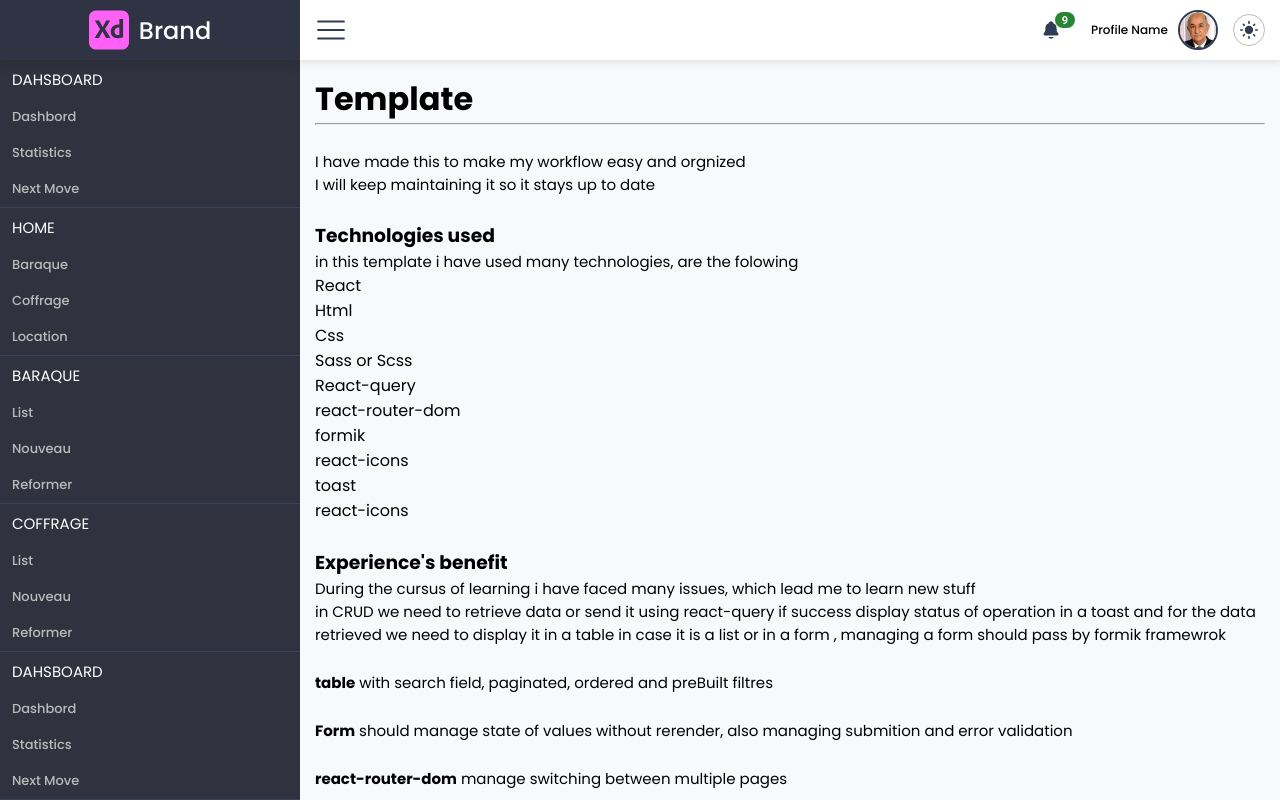
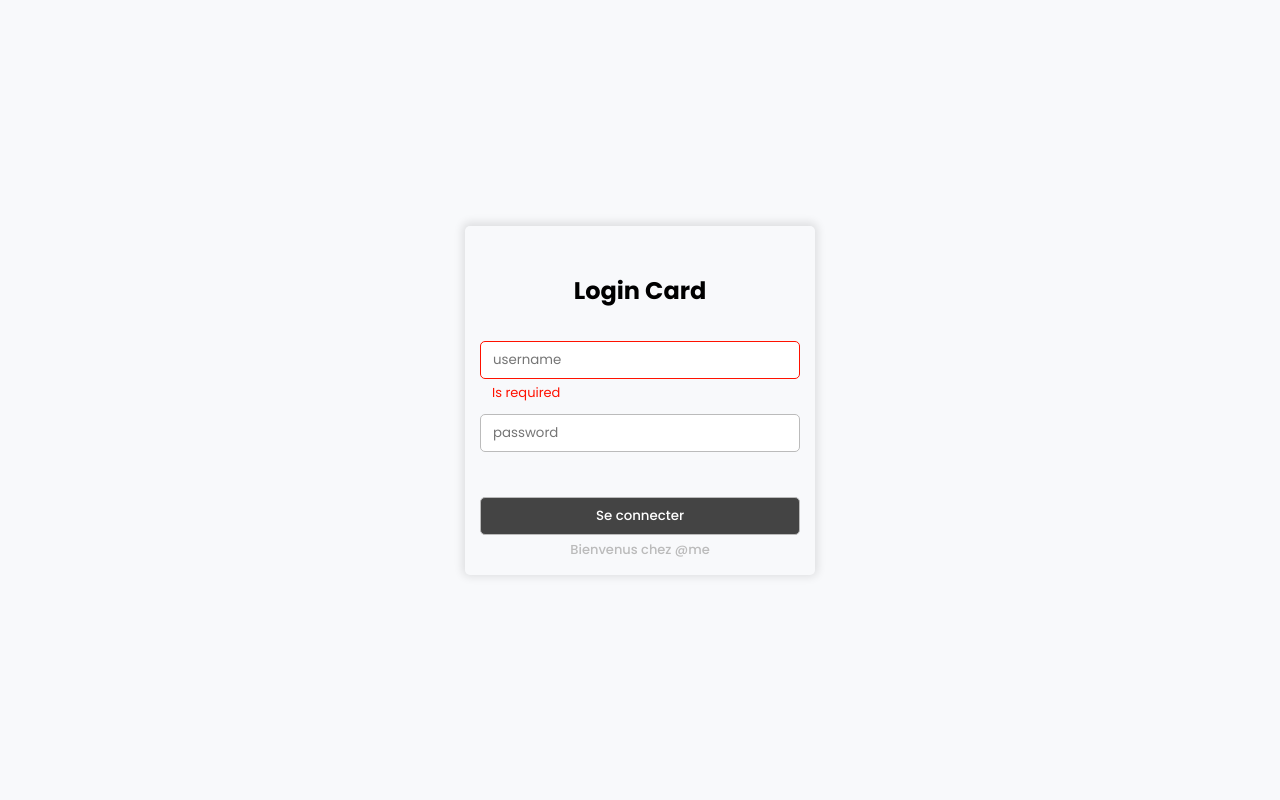
Before and after one commit to aitemrar-younes/frontend, a React (Vite) app: page / in a window 1280 px wide. Built offline with nearby package versions, Linux system fonts and the light colour scheme.

Commit message:
trying to implement form using react hook form

```diff
--- a/src/App.jsx
+++ b/src/App.jsx
@@ -1,10 +1,12 @@
 import RootFrame from "./components/layout/RootFrame"
+import Login from "./pages/login/Login"
 
 function App() {
 
   return (
     <>
-      <RootFrame>
+      <Login />
+      {/* <RootFrame>
         <h1>Template</h1>
         <hr />
         <br />
@@ -43,7 +45,7 @@ function App() {
         <p><strong>Modals</strong> display modals</p>
         <br />
 
-      </RootFrame>
+      </RootFrame> */}
     </>
   )
 }
--- /dev/null
+++ b/src/assets/Styles/Login.scss
@@ -0,0 +1,43 @@
+.__Login__{
+    width: 100vw;
+    height: 100vh;
+    background-color: rgb(248 249 251);
+    display: flex;
+    justify-content: center;
+    align-items: center;
+    .login_card{
+        display: flex;
+        flex-direction: column;
+        width: 350px;
+        //height: 450px;
+        .card_header{
+            display: flex;
+            justify-content: center;
+            align-items: center;
+            height: 100px;
+        }
+        .card_body{
+            .input-group{
+                margin-bottom: 10px;
+                span.text-danger{
+                    font-size: 13px;
+                    color: rgb(255, 17, 0);
+                    padding: 0 12px;
+                }
+            }
+            button{
+                margin-top: 35px;
+            }
+        }
+        .card_footer{
+            span{
+                font-size: 13px;
+                color: #bbb;
+                font-weight: 500;
+                text-align: center;
+                display: block;
+                cursor: pointer;
+            }
+        }
+    }
+}
--- a/src/assets/Styles/globalStyle.scss
+++ b/src/assets/Styles/globalStyle.scss
@@ -23,6 +23,47 @@ img{
 p{
     font-size: 15px;
 }
+.card{
+    padding: 15px;
+    border-radius: 5px;
+    box-shadow: 0 -1px 8px 3px rgba(0,0,0,0.1);
+}
+input{
+    padding: 8px 12px;
+    border-radius: 5px;
+    //margin-bottom: 5px;
+    border: 1px solid #bbb;
+    outline: 1px solid transparent;
+    box-shadow: 0 0 5px 0.2rem rgba(0, 123, 255, 0);
+    width: 100%;
+
+    &:focus{
+        border-color: transparent;
+        outline: 1px solid #118adb;
+        box-shadow: 0 0 5px 0.2rem rgba(0, 123, 255, 0.25);
+    }
+    &.invalid{
+        border: 1px solid rgb(255, 17, 0);
+        &:focus{
+            border-color: transparent;
+            outline: 1px solid rgb(255, 17, 0);
+            box-shadow: 0 0 5px 0.2rem rgb(255, 17, 0, 0.25);
+        }
+    }
+}
+button{
+    padding: 8px 12px;
+    border-radius: 5px;
+    margin-bottom: 5px;
+    border: 1px solid #bbb;
+    outline: 1px solid transparent;
+    box-shadow: 0 0 5px 0.2rem rgba(0, 123, 255, 0);
+    width: 100%;
+    cursor: pointer;
+    color: #fff;
+    background-color: #444;
+    font-weight: 500;
+}
 
 /* Scrollbar styles */
 /* For WebKit browsers (Chrome, Safari) */
--- /dev/null
+++ b/src/pages/login/Login.jsx
@@ -0,0 +1,30 @@
+import React from 'react'
+import '/src/assets/Styles/Login.scss'
+const Login = () => {
+  return (
+    <div className='__Login__'>
+        <div className="card login_card">
+            <div className="card_header">
+                <h2>Login Card</h2>
+            </div>
+            <div className="card_body">
+                <form action="">
+                    <div className="input-group">
+                        <input className='invalid' type="text" placeholder='username'/>
+                        <span className="text-danger">Is required</span>
+                    </div>
+                    <div className="input-group">
+                        <input type="password" placeholder='password'/>
+                    </div>
+                    <button type="submit">Se connecter</button>
+                </form>
+            </div>
+            <div className="card_footer">
+                <span>Bienvenus chez @me</span>
+            </div>
+        </div>
+    </div>
+  )
+}
+
+export default Login
```
